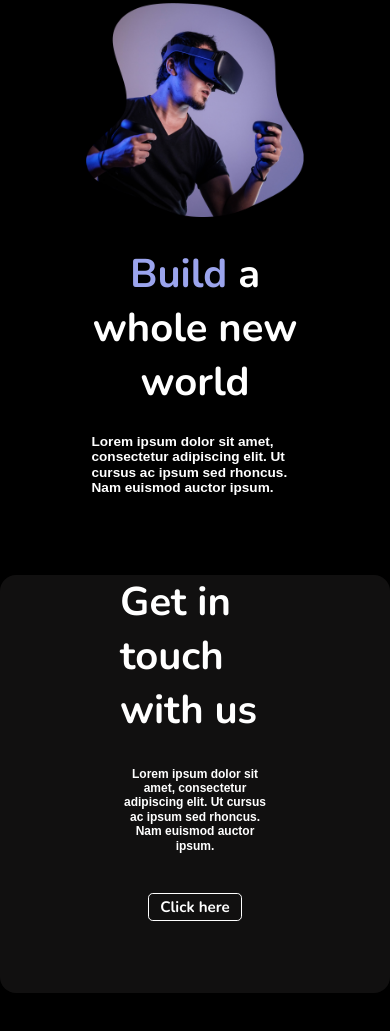
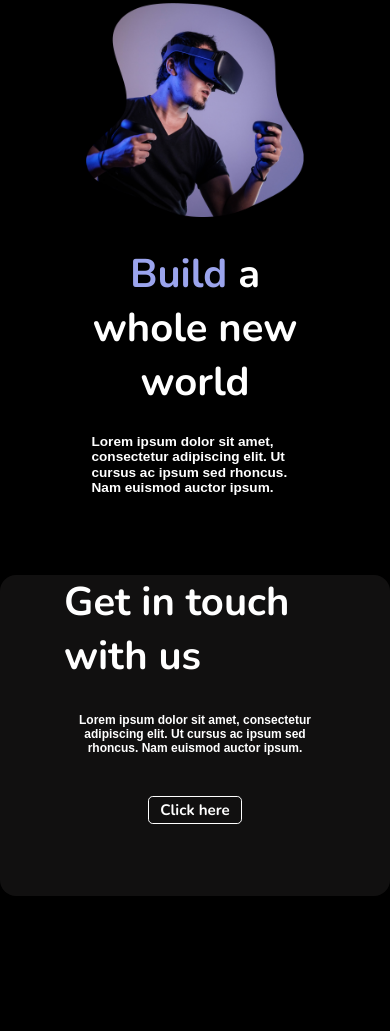
Before and after one commit to nesdark/Virtual-reality, a plain HTML site: page index.html in a window 390 px wide. Shown: the part 1429-2460 px from the top of the page. After the commit the page ends 2405 px from the top, so only its background shows below. Drawn offline with nearby package versions, Linux system fonts and the light colour scheme.

Commit message:
Add files via upload

```diff
--- a/main.css
+++ b/main.css
@@ -317,7 +317,7 @@ header li {
 
     #footer {
         width: 100%;
-        padding: 0 15rem 0 15rem;
+        padding: 0 min(15rem, 8rem);
     }
 
     #footer p {
```
